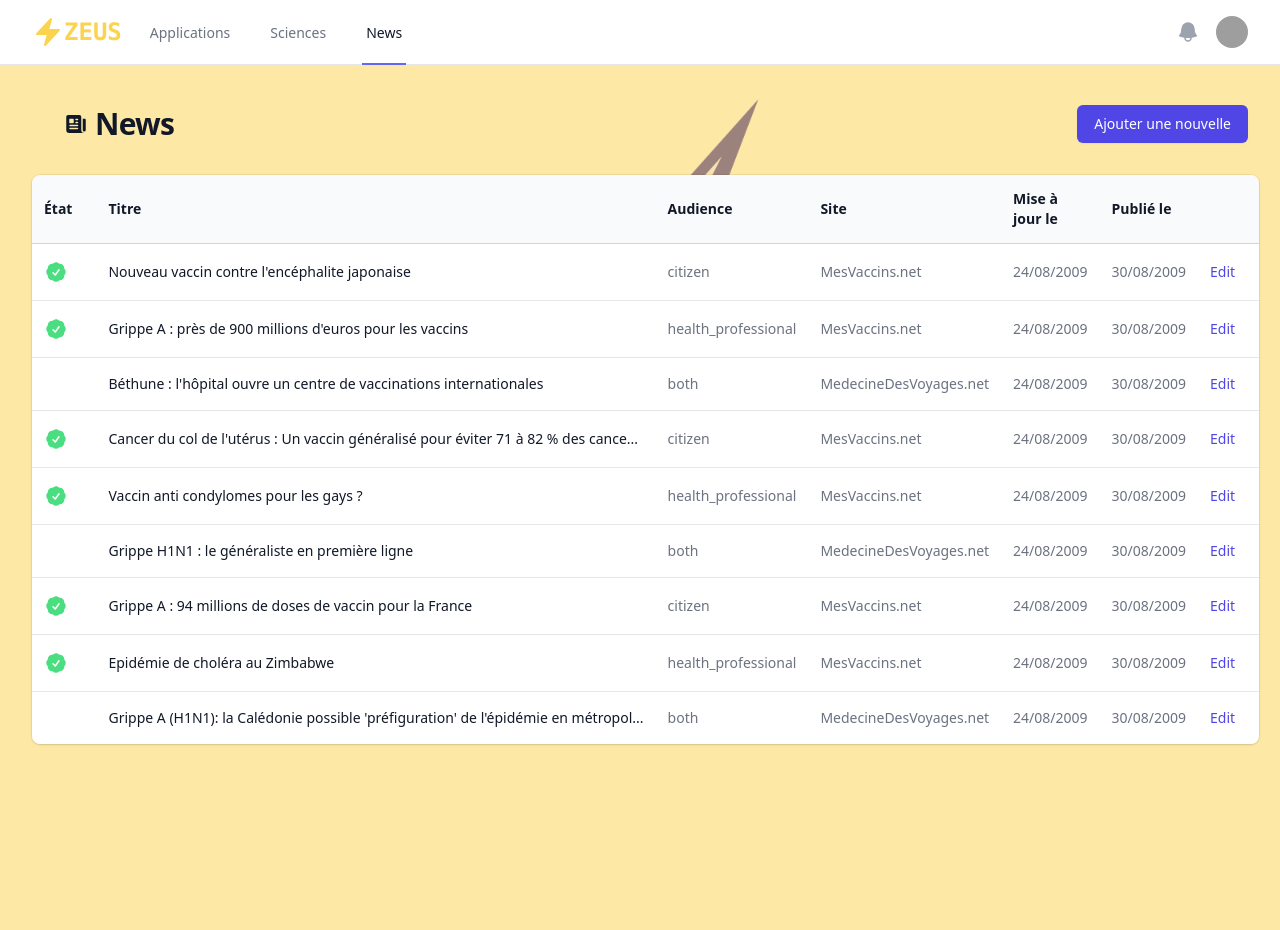
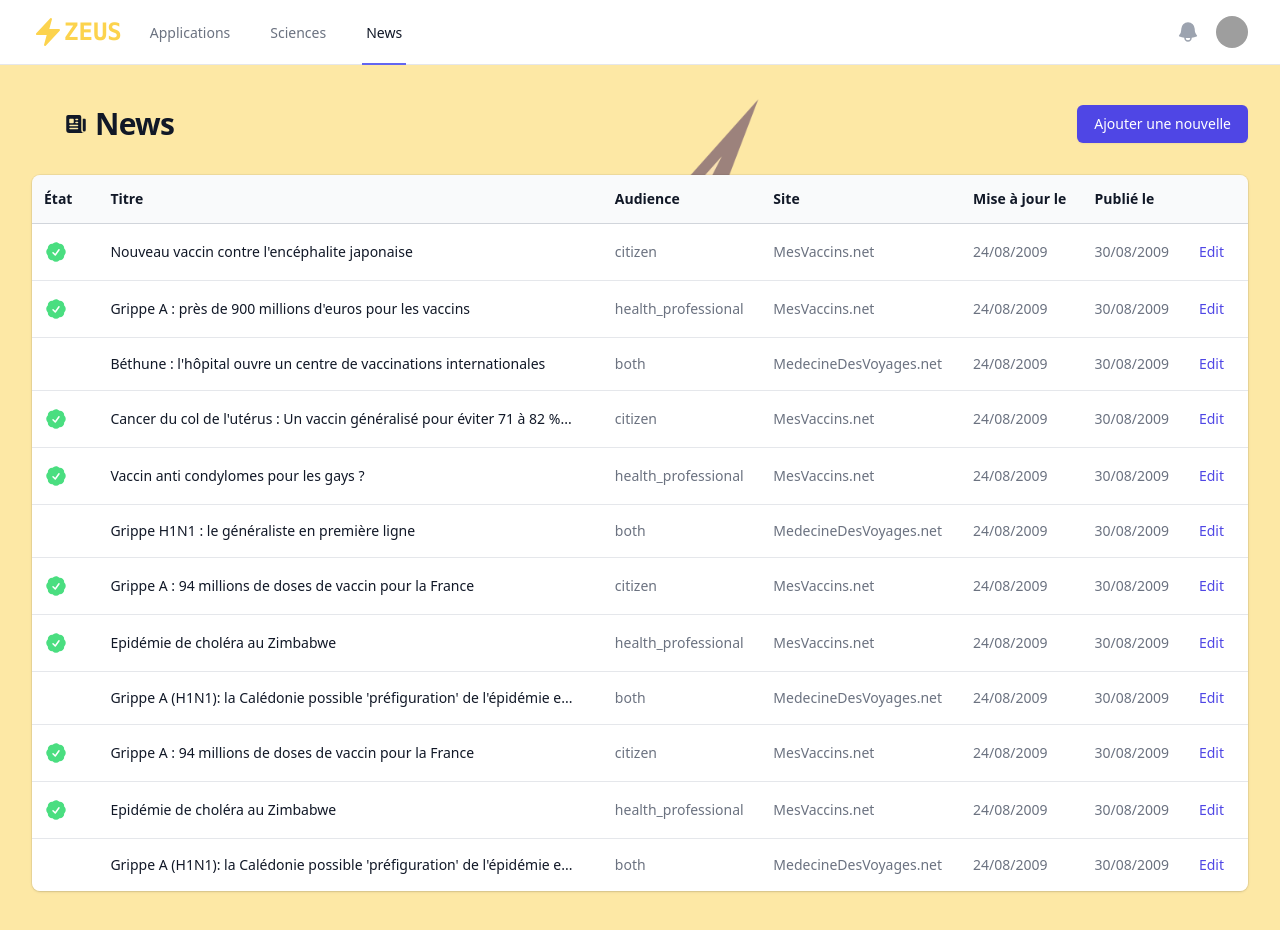
Before and after one commit to BGuimberteauMV/zeus-frontend, a React (Vite) app: page /news in a window 1280 px wide. Before the commit the page ends 800 px from the top, so only its background shows below. Built offline with nearby package versions, Linux system fonts and the light colour scheme; grey boxes are pictures that could not be loaded.

Commit message:
Add editorJS

```diff
--- a/src/App.tsx
+++ b/src/App.tsx
@@ -4,6 +4,7 @@ import Layout from "./layouts/Layout";
 import HomePage from "./components/HomePage";
 import SciencesList from "./components/SciencesList";
 import NewsList from "./components/NewsList";
+import News from "./components/News";
 
 function App() {
   return (
@@ -11,7 +12,11 @@ function App() {
       <Route element={<Layout />}>
         <Route path="/" element={<HomePage />} />
         <Route path="/sciences" element={<SciencesList />} />
-        <Route path="/news" element={<NewsList />} />
+        <Route path="/news">
+          <Route path="" element={<NewsList />} />
+          <Route path="/news/new" element={<News />} />
+          <Route path="/news/:newsId/edit" element={<News />} />
+        </Route>
       </Route>
     </Routes>
   );
--- a/src/components/ApplicationList.tsx
+++ b/src/components/ApplicationList.tsx
@@ -87,7 +87,6 @@ const applications = [
 
 function ApplicationList({}) {
   return (
-    <>
     <ul role="list" className="mt-8 grid grid-cols-1 gap-6 sm:grid-cols-2 md:grid-cols-3 lg:grid-cols-4">
       {applications.map((application) => (
         <li
@@ -98,7 +97,6 @@ function ApplicationList({}) {
         </li>
       ))}
     </ul>
-    </>
   );
 }
 
--- /dev/null
+++ b/src/components/News.tsx
@@ -0,0 +1,105 @@
+import { useParams } from "react-router-dom";
+import TitleContent from "../layouts/TitleContent";
+import { NewspaperIcon } from "@heroicons/react/24/solid";
+import EditorJS from "@editorjs/editorjs";
+import Header from "@editorjs/header";
+import Quote from "@editorjs/quote";
+import Warning from "@editorjs/warning";
+import Delimiter from "@editorjs/delimiter";
+import List from "@editorjs/list";
+import NestedList from "@editorjs/nested-list";
+import Checklist from "@editorjs/checklist";
+import Image from "@editorjs/image";
+// import Link from "@editorjs/link";
+import Attaches from "@editorjs/attaches";
+import Embed from "@editorjs/embed";
+import Table from "@editorjs/table";
+import Code from "@editorjs/code";
+import Raw from "@editorjs/raw";
+import Marker from "@editorjs/marker";
+import InlineCode from "@editorjs/inline-code";
+import Underline from "@editorjs/underline";
+// import LinkAutocomplete from "@editorjs/link-autocomplete";
+import TextVariantTune from "@editorjs/text-variant-tune";
+
+function News() {
+  let { newsId } = useParams();
+  const title = newsId === undefined ? "Ajouter une nouvelle" : "Modifier une nouvelle";
+  new EditorJS({
+    placeholder: "Commencez à rédiger votre nouvelle",
+    tools: {
+      header: Header,
+      quote: Quote,
+      warning: Warning,
+      delimiter: Delimiter,
+      list: List,
+      nested_list: NestedList,
+      checklist: Checklist,
+      image: Image,
+      // link: Link,
+      attaches: Attaches,
+      embed: Embed,
+      table: Table,
+      code: Code,
+      raw: Raw,
+      marker: Marker,
+      inline_code: InlineCode,
+      underline: Underline,
+      // link_autocomplete: LinkAutocomplete,
+      text_variant_tune: TextVariantTune,
+    },
+  });
+
+  return (
+    <>
+      <TitleContent title={title} heroicIcon={<NewspaperIcon className="h-6 w-6" aria-hidden="true" />} />
+      <div className="mt-8 shadow ring-1 ring-black ring-opacity-5 md:rounded-lg bg-white md:p-6 lg:p-8">
+        <form className="space-y-8 divide-y divide-gray-200">
+          <div className="space-y-8 divide-y divide-gray-200">
+            <div className="grid grid-cols-1 gap-y-6 gap-x-4 sm:grid-cols-6">
+              <div className="sm:col-span-6">
+                <label htmlFor="street-address" className="block text-sm font-medium text-gray-700">
+                  Titre
+                </label>
+                <div className="mt-1">
+                  <input
+                    type="text"
+                    name="street-address"
+                    id="street-address"
+                    autoComplete="street-address"
+                    className="block w-full rounded-md border-gray-300 shadow-sm focus:border-indigo-500 focus:ring-indigo-500 sm:text-sm"
+                  />
+                </div>
+              </div>
+
+              <div className="sm:col-span-6">
+                <label htmlFor="content-address" className="block text-sm font-medium text-gray-700">
+                  Contenu
+                </label>
+                <div id="editorjs" className="mt-1"></div>
+              </div>
+            </div>
+          </div>
+          <div className="pt-5">
+            <div className="flex justify-end">
+              <button
+                type="button"
+                className="rounded-md border border-gray-300 bg-white py-2 px-4 text-sm font-medium text-gray-700 shadow-sm hover:bg-gray-50 focus:outline-none focus:ring-2 focus:ring-indigo-500 focus:ring-offset-2"
+              >
+                Cancel
+              </button>
+              <button
+                type="submit"
+                className="ml-3 inline-flex justify-center rounded-md border border-transparent bg-indigo-600 py-2 px-4 text-sm font-medium text-white shadow-sm hover:bg-indigo-700 focus:outline-none focus:ring-2 focus:ring-indigo-500 focus:ring-offset-2"
+              >
+                Save
+              </button>
+            </div>
+          </div>
+        </form>
+      </div>
+    </>
+  );
+}
+
+export default News;
--- a/src/components/NewsList.tsx
+++ b/src/components/NewsList.tsx
@@ -1,3 +1,4 @@
+import { Link } from "react-router-dom";
 import TitleContent from "../layouts/TitleContent";
 import { NewspaperIcon, CheckBadgeIcon } from "@heroicons/react/24/solid";
 
@@ -83,6 +84,33 @@ const articles = [
     updated_at: "24/08/2009",
     published_at: "30/08/2009",
   },
+  {
+    id: 10,
+    status: "publish",
+    title: "Grippe A : 94 millions de doses de vaccin pour la France",
+    audience: "citizen",
+    site: "MesVaccins.net",
+    updated_at: "24/08/2009",
+    published_at: "30/08/2009",
+  },
+  {
+    id: 11,
+    status: "publish",
+    title: "Epidémie de choléra au Zimbabwe",
+    audience: "health_professional",
+    site: "MesVaccins.net",
+    updated_at: "24/08/2009",
+    published_at: "30/08/2009",
+  },
+  {
+    id: 12,
+    status: "review",
+    title: "Grippe A (H1N1): la Calédonie possible 'préfiguration' de l'épidémie en métropole, selon Bachelot",
+    audience: "both",
+    site: "MedecineDesVoyages.net",
+    updated_at: "24/08/2009",
+    published_at: "30/08/2009",
+  },
 ];
 
 function NewsList() {
@@ -108,12 +136,12 @@ function NewsList() {
           <TitleContent title="News" heroicIcon={<NewspaperIcon className="h-6 w-6" aria-hidden="true" />} />
         </div>
         <div className="mt-4 sm:mt-0 sm:ml-16 sm:flex-none">
-          <button
-            type="button"
+          <a
+            href="/news/new"
             className="inline-flex items-center justify-center rounded-md border border-transparent bg-indigo-600 px-4 py-2 text-sm font-medium text-white shadow-sm hover:bg-indigo-700 focus:outline-none focus:ring-2 focus:ring-indigo-500 focus:ring-offset-2 sm:w-auto"
           >
             Ajouter une nouvelle
-          </button>
+          </a>
         </div>
       </div>
       <div className="mt-8 flex flex-col">
@@ -153,16 +181,16 @@ function NewsList() {
                         {statusArticle(article.status === "publish")}
                       </td>
                       <td className="whitespace-nowrap py-4 pl-4 pr-3 text-sm font-medium text-gray-900 sm:pl-6">
-                        {truncateString(article.title, 80)}
+                        {truncateString(article.title, 70)}
                       </td>
                       <td className="whitespace-nowrap px-3 py-4 text-sm text-gray-500">{article.audience}</td>
                       <td className="whitespace-nowrap px-3 py-4 text-sm text-gray-500">{article.site}</td>
                       <td className="whitespace-nowrap px-3 py-4 text-sm text-gray-500">{article.updated_at}</td>
                       <td className="whitespace-nowrap px-3 py-4 text-sm text-gray-500">{article.published_at}</td>
                       <td className="relative whitespace-nowrap py-4 pl-3 pr-4 text-right text-sm font-medium sm:pr-6">
-                        <a href="#" className="text-indigo-600 hover:text-indigo-900">
-                          Edit<span className="sr-only">, {truncateString(article.title, 80)}</span>
-                        </a>
+                        <Link to={`/news/${article.id}/edit`} className="text-indigo-600 hover:text-indigo-900">
+                          Edit<span className="sr-only">, {truncateString(article.title, 70)}</span>
+                        </Link>
                       </td>
                     </tr>
                   ))}
--- a/tailwind.config.cjs
+++ b/tailwind.config.cjs
@@ -8,5 +8,7 @@ module.exports = {
   theme: {
     extend: {},
   },
-  plugins: [],
+  plugins: [
+    require('@tailwindcss/forms'),
+  ],
 }
```
Also changed, not shown: package.json (+20 -0 lines), 1 other file (tests, documents, lock files or other folders). Lines whose indentation alone changed are shown as unchanged.
